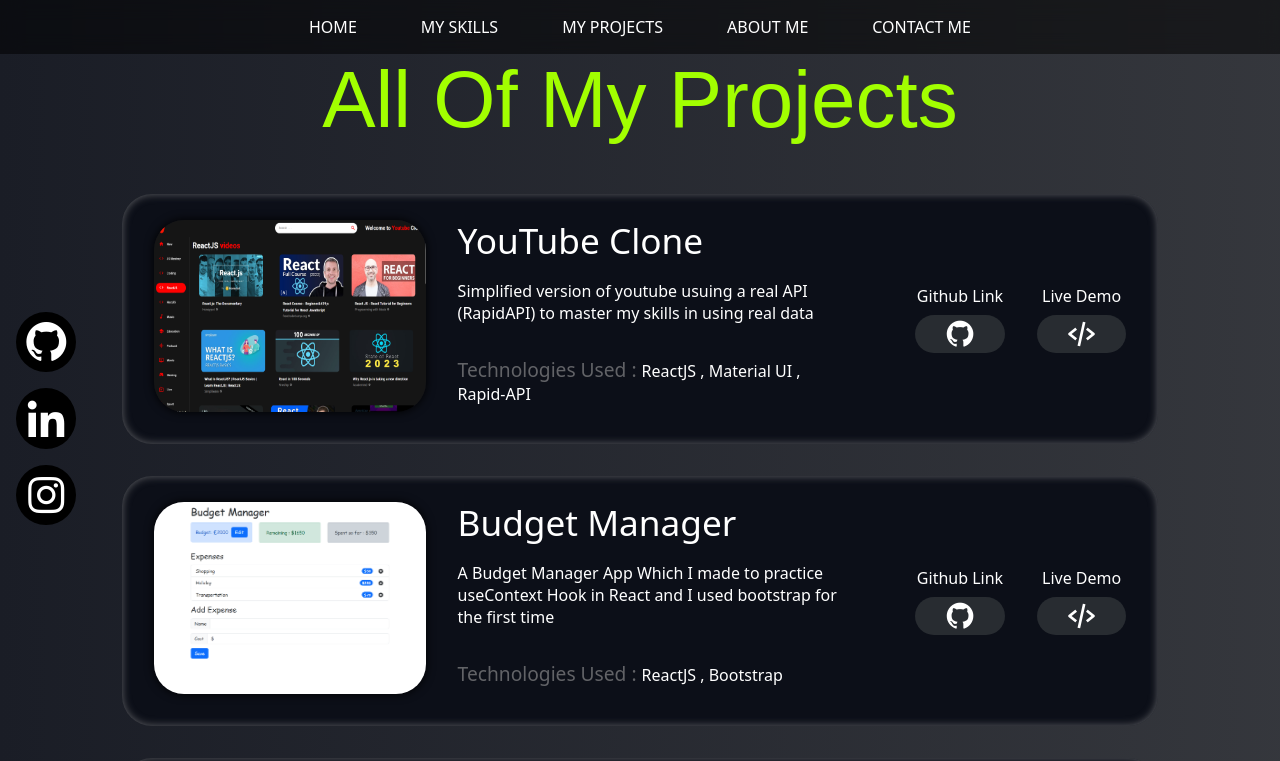
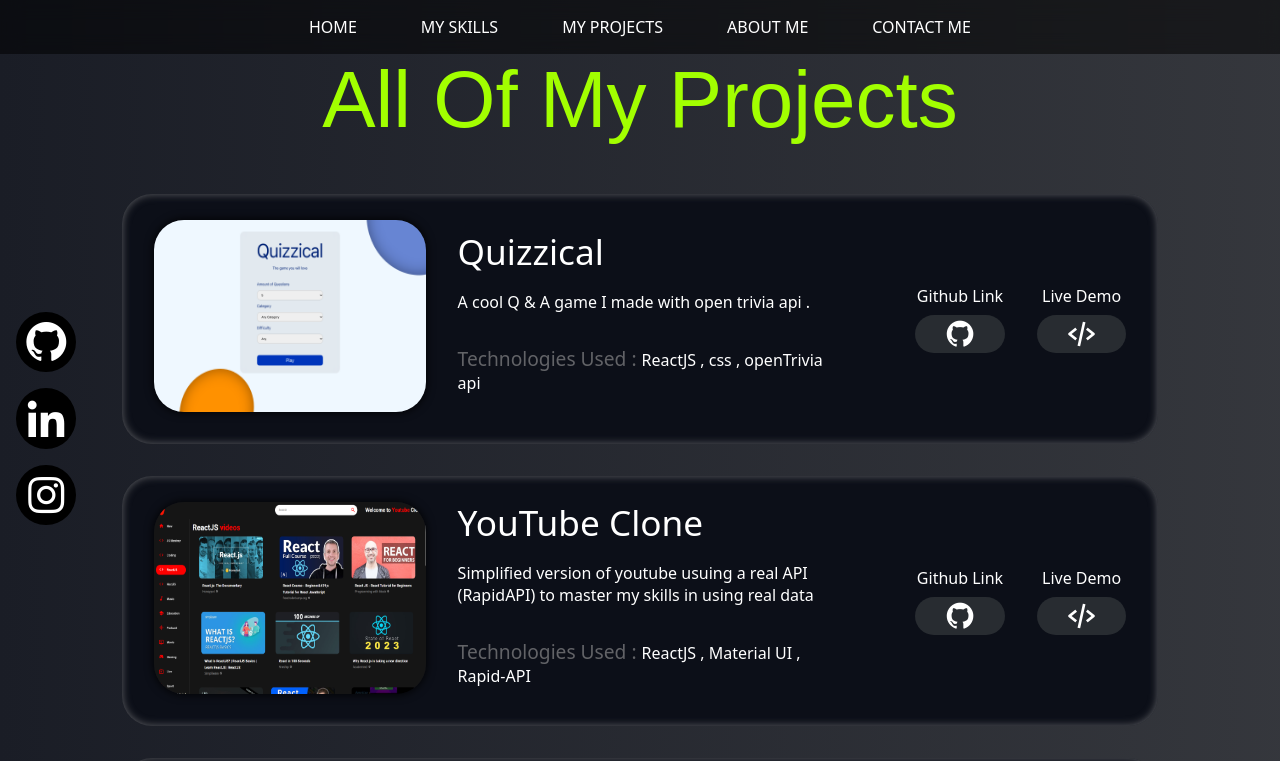
Before and after one commit to sajadzshoki/Sajad-portfolio, a React (Create React App) app: page /all_projects in a window 1280 px wide. Shown: the top 761 px of the page. Built offline with nearby package versions, Linux system fonts and the light colour scheme; a web font is replaced by a local one.

Commit message:
quizzical

```diff
--- a/src/components/Navbar.jsx
+++ b/src/components/Navbar.jsx
@@ -1,19 +1,37 @@
 /* eslint-disable jsx-a11y/anchor-is-valid */
-import React from "react";
+import React
+//{ useState }
+from "react";
 import { Link } from "react-router-dom";
 import projectsData from "../projectsData";
 const Navbar = () => {
+  // const [showNavbar, setShowNavbar] = useState(true);
+
+  // const styles = {
+  //   display: showNavbar ? "none" : "flex",
+  //   flexDirection: showNavbar ? "row" : "column",
+  // };
+
+  // const handleOnClick = () => {
+  //   setShowNavbar((prevState) => !prevState);
+  // };
   const goToTop = () => {
     window.scroll({
       top: 0,
-      behavior: "smooth",
     });
   };
 
   return (
-    <nav className="navbar">
-      <ul>
+    <nav
+      className="navbar"
+      //style={{ justifyContent: showNavbar ? "flex-start" : "flex-start" }}
+    >
+      {/* <i class="bx bx-menu" onClick={handleOnClick}></i> */}
+      <ul
+      //style={styles}
+      >
         <li onClick={goToTop}>
+
           <Link to="/">
             <a href="#home">HOME</a>
           </Link>
@@ -23,24 +41,15 @@ const Navbar = () => {
         </li>
         <li className="dropdown">
           <a href="/#project">MY PROJECTS</a>
-            <ul className="dropdown-menu">
-          {projectsData.map((project) => (
+          <ul className="dropdown-menu">
+            {projectsData.map((project) => (
               <li>
                 <a href={project.projectDemo} key={project.id}>
                   {project.title}
                 </a>
               </li>
-          ))}
-            </ul>
-          {/* <ul className="dropdown-menu">
-            <li>
-              <a href="#">Youtube Clone</a>
-            </li>
-            <li>
-              <a href="#">budget manager</a>
-            </li>
-
-          </ul> */}
+            ))}
+          </ul>
         </li>
         <li>
           <a href="/#about-me">ABOUT ME</a>
--- a/src/components/Skills.jsx
+++ b/src/components/Skills.jsx
@@ -38,7 +38,7 @@ const Skills = () => {
           <img src={nextjs} alt="nextjs" className="logo" title="nextjs"/>
         </div>
         <div className="cirlce-line"></div>
-        <h2 className="stop-animation"> Hover to stop</h2>
+
 
       </div>
       <div className="skills-info">
--- a/src/projectsData.js
+++ b/src/projectsData.js
@@ -12,8 +12,18 @@ import clock from './images/clock.png'
 import portfolio from './images/portfolio.png'
 import budget from './images/budget.png'
 import youtube from './images/youtube.png'
+import quizzical from './images/quizzical.png'
 
 export default [
+  {
+    id:nanoid(),
+    image: quizzical,
+    title: "Quizzical",
+    description: "A cool Q & A game I made with open trivia api .",
+    githubLink: "https://github.com/sajadzshoki/quizzical",
+    projectDemo: "https://quizzical-sajad.vercel.app",
+    Technologies:"ReactJS , css , openTrivia api"
+  },
   {
     id:nanoid(),
     image: youtube,
--- a/src/styles/App.css
+++ b/src/styles/App.css
@@ -148,7 +148,13 @@ label {
 
 }
 
+.bx-menu{
+  display: none;
+  color: var(--white);
+  font-size: 2rem;
+  cursor: pointer;
 
+}
 
 /* ------------------------------ social media ------------------------------ */
 .social-media {
@@ -252,17 +258,6 @@ label {
   animation-play-state: paused;
 }
 
-.stop-animation{
-  animation: logos-circle 15s infinite linear ;
-
-  position: absolute;
-  top: 50%;
-  left: 41%;
-
-}
-.stop-animation:hover{
-  animation-play-state: paused;
-}
 .logo-container{
   background-color: rgba(187, 227, 227, 0.141);
   backdrop-filter: blur(5px);
@@ -340,7 +335,6 @@ label {
 }
 .html:hover , .css:hover , .js:hover , .git:hover , .tailwind:hover , .react:hover , .redux:hover , .nextjs:hover {
   box-shadow: var(--gray-light) 0px 0px 20px;
-  animation-play-state: paused;
 
 }
 
--- a/src/styles/media-query.css
+++ b/src/styles/media-query.css
@@ -15,6 +15,7 @@
   .navbar ul {
     gap: 1rem;
   }
+
 
   /* home */
   .home {
@@ -89,6 +90,10 @@
 /* ---------------------------------- phone --------------------------------- */
 
 @media screen and (max-width: 600px) {
+  .bx-menu{
+    display: block;
+
+  }
   .home {
     flex-direction: column;
     margin: 0rem 2rem;
```
Also changed, not shown: src/images/quizzical.png (added).
